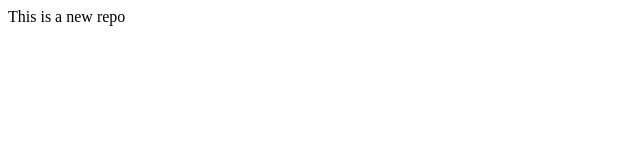
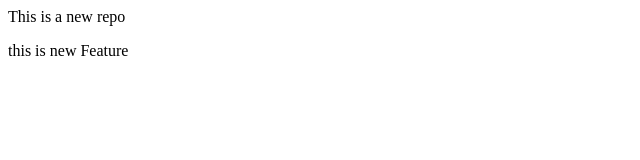
Before and after one commit to manoj-karole/localRepo, a plain HTML site: page index.html in a window 1280 px wide. Shown: the whole page, without its empty margins (0-640 px from the left). Drawn offline with Linux system fonts and the light colour scheme.

Commit message:
Adding new features

```diff
--- a/index.html
+++ b/index.html
@@ -1 +1,2 @@
 <p>This is a new repo</p>
+<p>this is new Feature</p>
```
